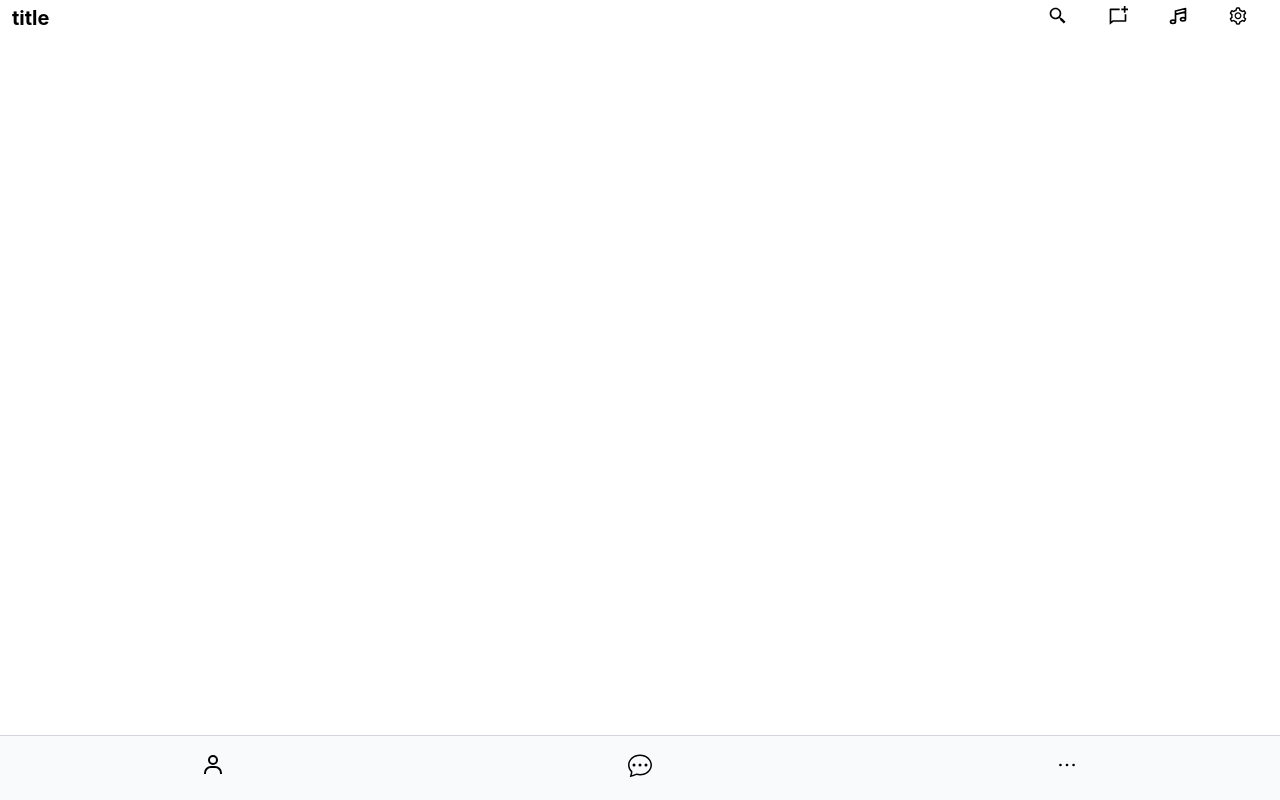
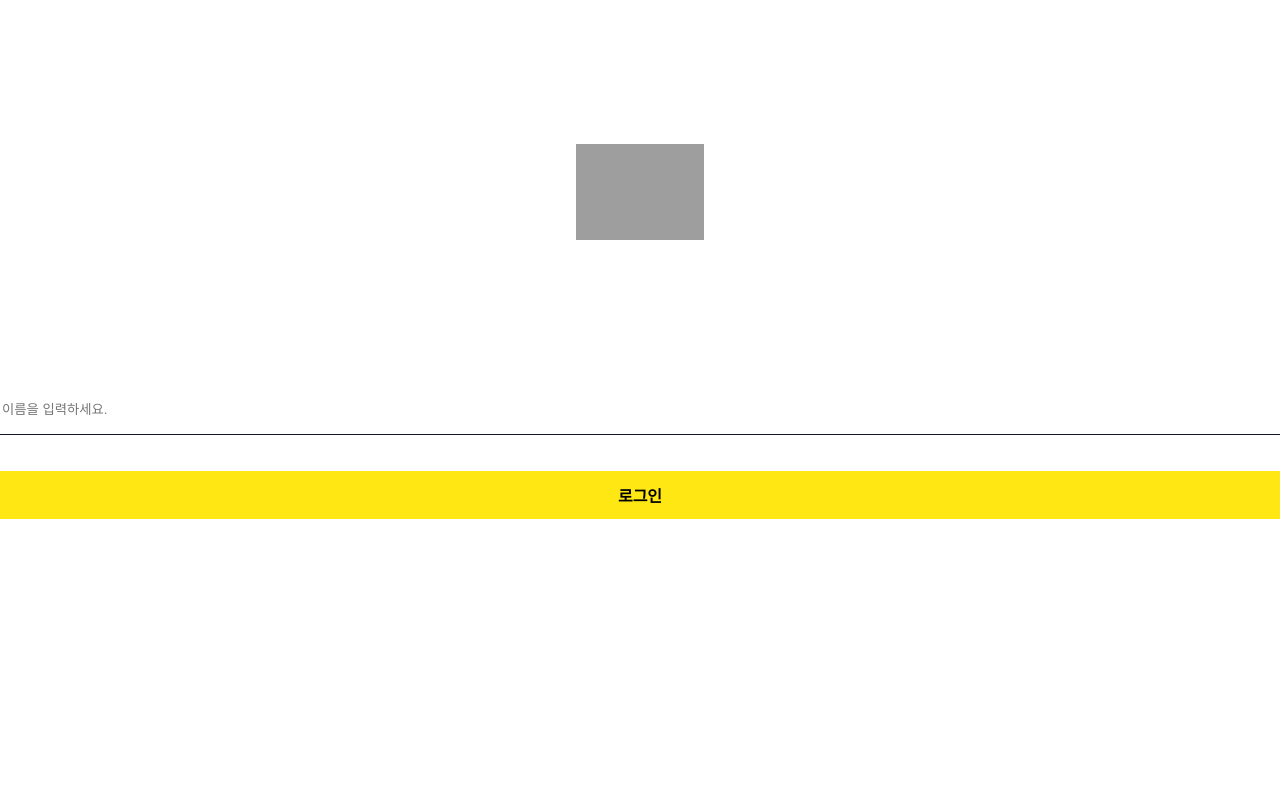
Before and after one commit to wisdom-13/reimagined-memory, a React (Create React App) app in the folder packages/client/: page / in a window 1280 px wide. Built offline with nearby package versions, Linux system fonts and the light colour scheme; grey boxes are pictures that could not be loaded.

Commit message:
Lobby - login

```diff
--- a/packages/client/package.json
+++ b/packages/client/package.json
@@ -16,6 +16,7 @@
     "react": "^18.2.0",
     "react-dom": "^18.2.0",
     "react-icons": "^4.8.0",
+    "react-query": "^3.39.3",
     "react-router-dom": "^6.10.0",
     "react-scripts": "5.0.1",
     "typescript": "^4.9.5",
--- a/packages/client/src/index.tsx
+++ b/packages/client/src/index.tsx
@@ -4,21 +4,27 @@
 import App from './App';
 import reportWebVitals from './reportWebVitals';
 
+import { QueryClientProvider, QueryClient } from 'react-query';
 import { ThemeProvider } from '@emotion/react';
 import { BrowserRouter } from 'react-router-dom';
+
 import theme from './theme';
-
 
 const root = ReactDOM.createRoot(
   document.getElementById('root') as HTMLElement
 );
+
+const client = new QueryClient();
+
 root.render(
   <React.StrictMode>
-    <BrowserRouter>
-      <ThemeProvider theme={theme}>
-        <App />
-      </ThemeProvider>
-    </BrowserRouter>
+    <QueryClientProvider client={client}>
+      <BrowserRouter>
+        <ThemeProvider theme={theme}>
+          <App />
+        </ThemeProvider>
+      </BrowserRouter>
+    </QueryClientProvider>
   </React.StrictMode>
 );
 
--- a/packages/client/src/pages/Lobby.tsx
+++ b/packages/client/src/pages/Lobby.tsx
@@ -1,13 +1,108 @@
-import React from "react";
-import BottomNavigation from "../components/BottomNavigation";
-import TopNavigation from "../components/TopNavigation";
+import React, { useState } from "react";
+import styled from "@emotion/styled";
+
+import { useTheme } from "@emotion/react";
+import { useMutation } from 'react-query';
+import { useNavigate } from "react-router-dom";
+import { login } from "../apis/userApi";
+
+const Base = styled.div<{ backgroundColor: string }>`
+  width: 100%;
+  height: 100vh;
+  background-color: ${({ backgroundColor }) => backgroundColor};
+`;
+
+const Container = styled.div`
+  display: flex;
+  flex-direction: column;
+`;
+
+const LogoWrapper = styled.div`
+  width: 128px;
+  height: 128px;
+  object-fit: contain;
+  margin: 128px auto;
+`;
+
+const Logo = styled.img`
+  width: 100%;
+  height: 100%;
+  object-fit: contain;
+`;
+
+const InputWrapper = styled.div`
+  width: 100%;
+  height: 100%;
+  box-sizing: border-box;
+`;
+
+const Input = styled.input<{ borderColor: string }>`
+  margin: 0;
+  width: 100%;
+  height: 48px;
+  border: none;
+  border-bottom: 1px solid ${({ borderColor }) => borderColor};
+`;
+
+const ButtonWrapper = styled.div`
+  margin-top: 36px;
+`;
+
+const Button = styled.button<{ backgroundColor: string }>`
+  margin: 0;
+  padding: 0;
+  border: none;
+  background: ${({ backgroundColor }) => backgroundColor};
+  width: 100%;
+  height: 48px;
+  font-size: 16px;
+  font-weight: bold;
+  &:active {
+    opacity: 0.7;
+  }
+`;
 
 const Lobby: React.FC = () => {
+  const theme = useTheme();
+  const navigate = useNavigate();
+
+  const mutation = useMutation((username: string) => login({ username }))
+
+  const [username, setUsername] = useState<string>('');
+
+  const handleChange = (e: React.ChangeEvent<HTMLInputElement>) => {
+    setUsername(e.target.value);
+  }
+
+  const handleLogin = () => {
+    mutation.mutate(username, {
+      onSuccess: (data) => {
+        console.log(data)
+        if (data?.statusText === "OK") {
+          navigate('/friends');
+        }
+      }
+    })
+  }
+
   return (
-    <div>
-      <TopNavigation title='title' />
-      <BottomNavigation />
-    </div>
+    <Base backgroundColor={theme.colors.white}>
+      <Container>
+        <LogoWrapper>
+          <Logo src='/logo.png' />
+        </LogoWrapper>
+        <InputWrapper>
+          <Input
+            borderColor={theme.colors.gray[900]}
+            placeholder="이름을 입력하세요."
+            onChange={handleChange}
+          />
+        </InputWrapper>
+        <ButtonWrapper>
+          <Button backgroundColor={theme.colors.primary} onClick={handleLogin}>로그인</Button>
+        </ButtonWrapper>
+      </Container>
+    </Base>
   )
 }
 
```
Also changed, not shown: 1 other file (tests, documents, lock files or other folders).
